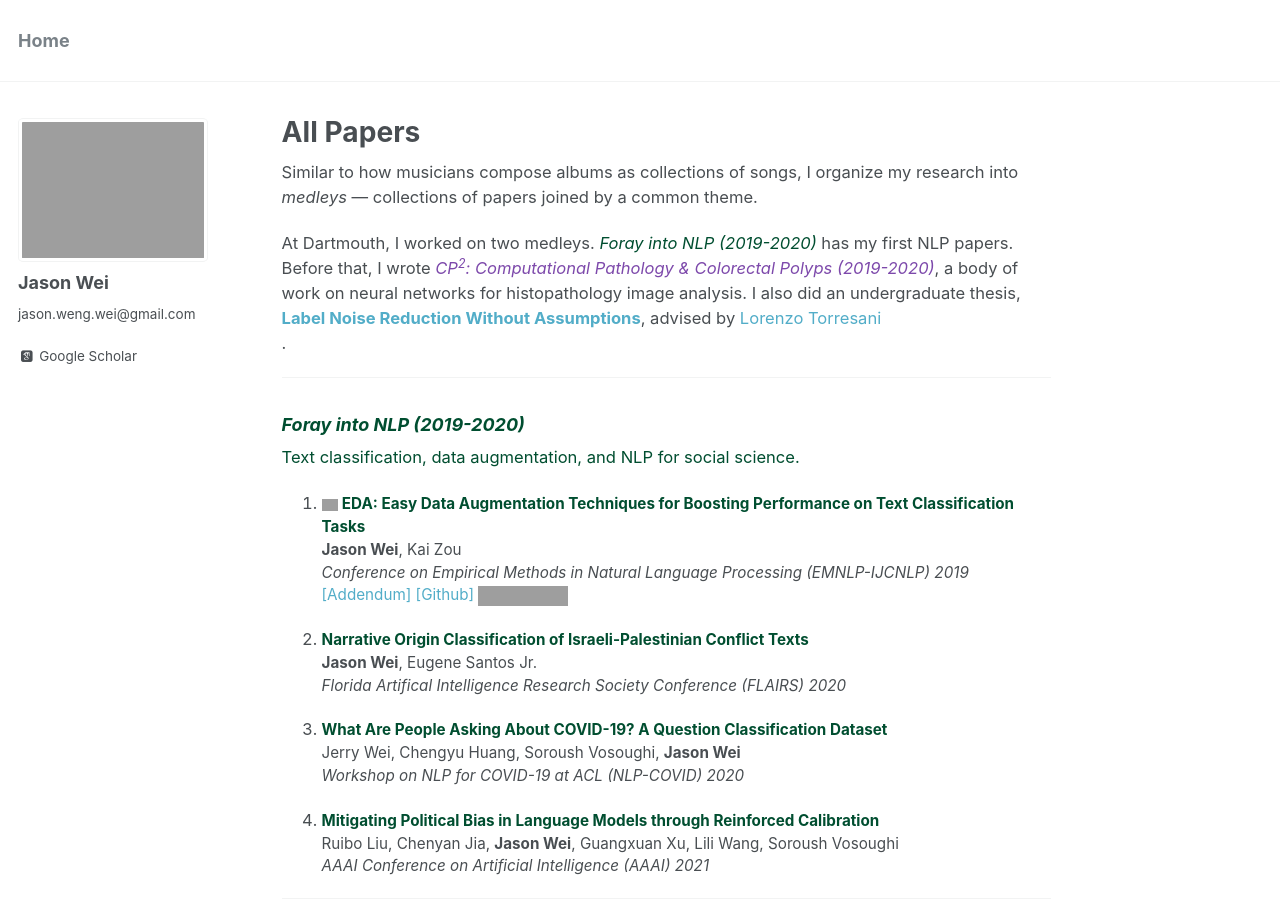
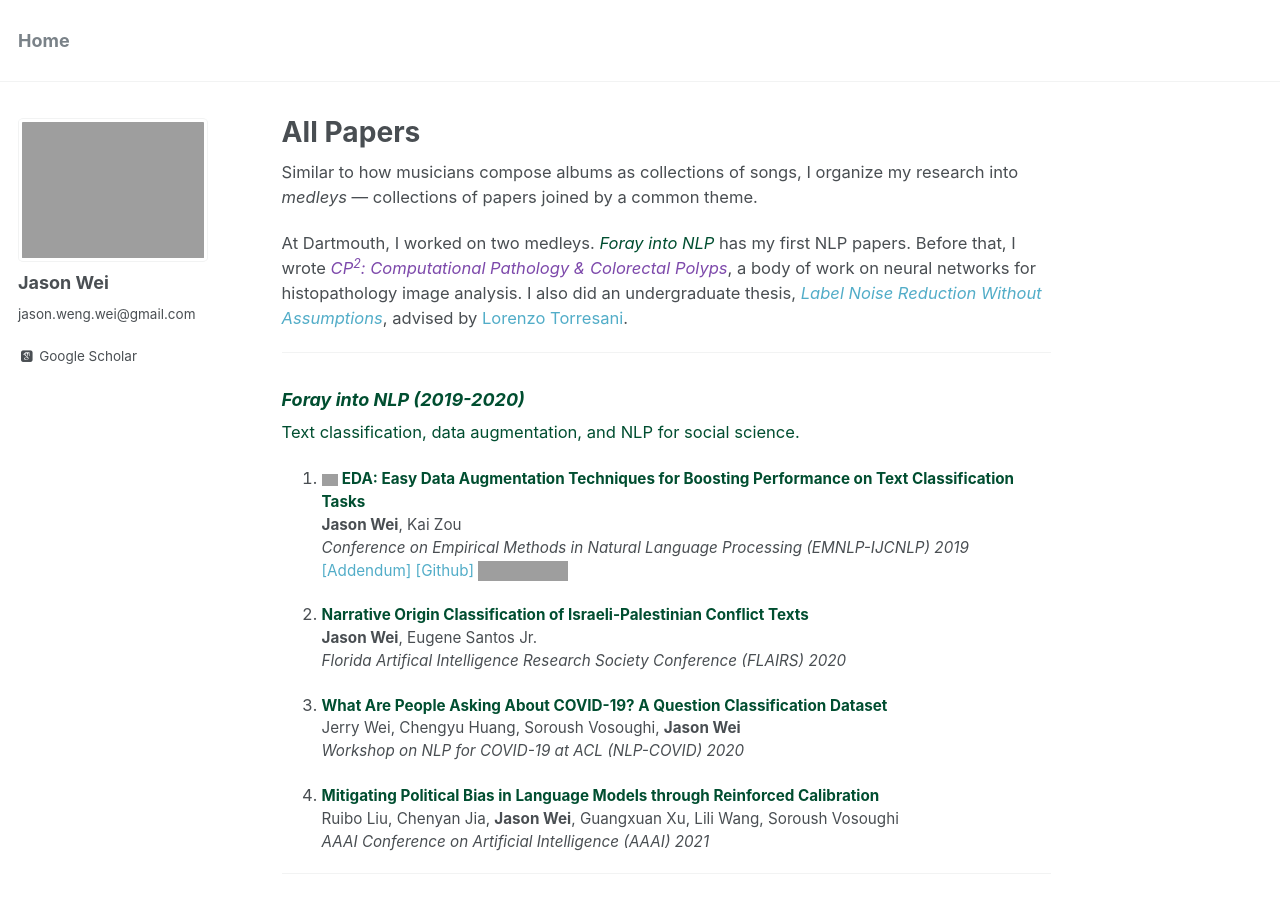
Before and after one commit to jasonwei20/jasonwei20.github.io, a Jekyll site: the page built from _pages/all_papers.md, in a window 1280 px wide and 900 px high. Built offline with Jekyll 4.4.1, drawn with Linux system fonts in a browser that asks for light colours; some web fonts are replaced; grey boxes are pictures that could not be loaded.

Commit message:
fix all papers

```diff
--- a/_pages/all_papers.md
+++ b/_pages/all_papers.md
@@ -9,9 +9,9 @@ author_profile: true
 Similar to how musicians compose albums as collections of songs, I organize my research into *medleys* — collections of papers joined by a common theme.
 
 At Dartmouth, I worked on two medleys.
-[<span style="color:#004E30">*Foray into NLP (2019-2020)*</span>](#foray) has my first NLP papers.
-Before that, I wrote [<span style="color:#7d49ab"> *CP<sup>2</sup>: Computational Pathology & Colorectal Polyps (2019-2020)*</span>](#cp2), a body of work on neural networks for histopathology image analysis.
-I also did an undergraduate thesis, <a href="https://digitalcommons.dartmouth.edu/senior_theses/164/" target="_blank"><b>Label Noise Reduction Without Assumptions</b></a>, advised by <a href="https://www.cs.dartmouth.edu/~lorenzo/home.html" target="_blank">Lorenzo Torresani</a> <br>.
+[<span style="color:#004E30">*Foray into NLP*</span>](#foray) has my first NLP papers.
+Before that, I wrote [<span style="color:#7d49ab"> *CP<sup>2</sup>: Computational Pathology & Colorectal Polyps*</span>](#cp2), a body of work on neural networks for histopathology image analysis.
+I also did an undergraduate thesis, <a href="https://digitalcommons.dartmouth.edu/senior_theses/164/" target="_blank">*Label Noise Reduction Without Assumptions*</a>, advised by <a href="https://www.cs.dartmouth.edu/~lorenzo/home.html" target="_blank">Lorenzo Torresani</a>.
 
 ------
 
```
